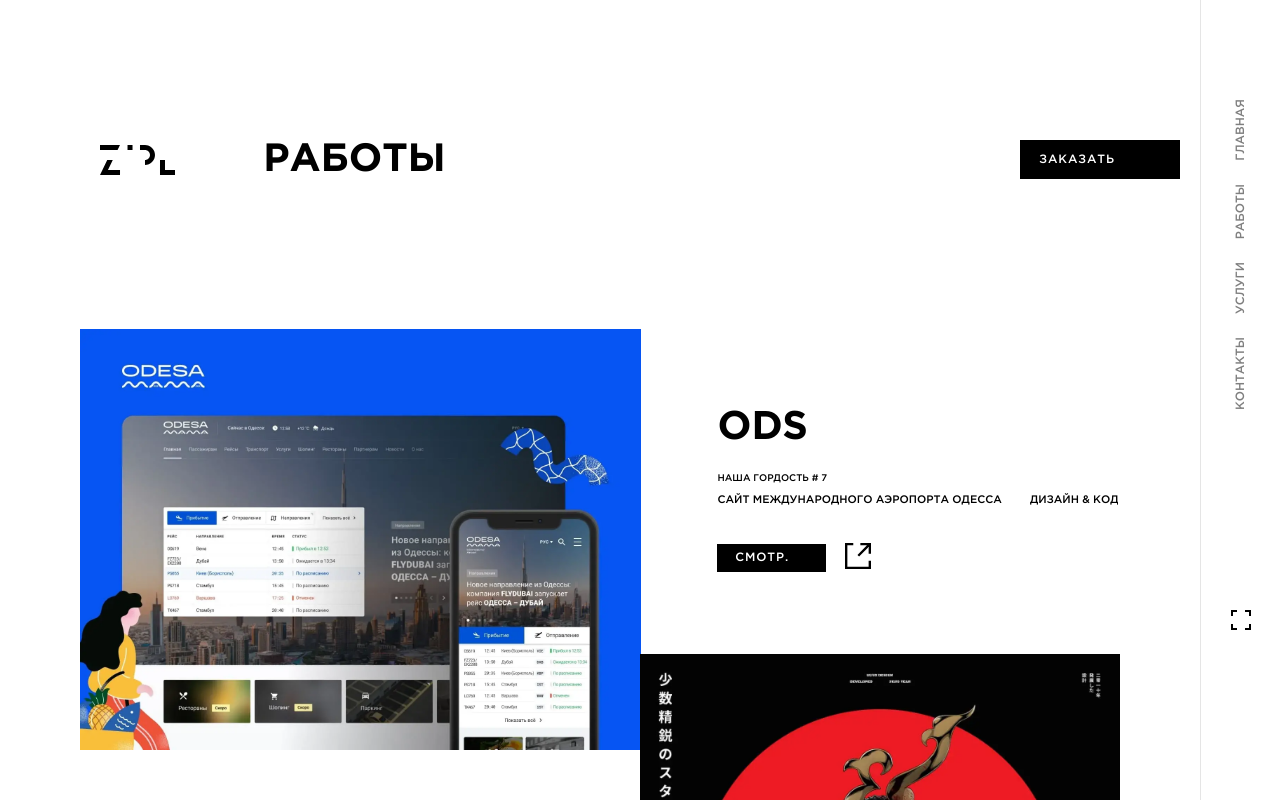
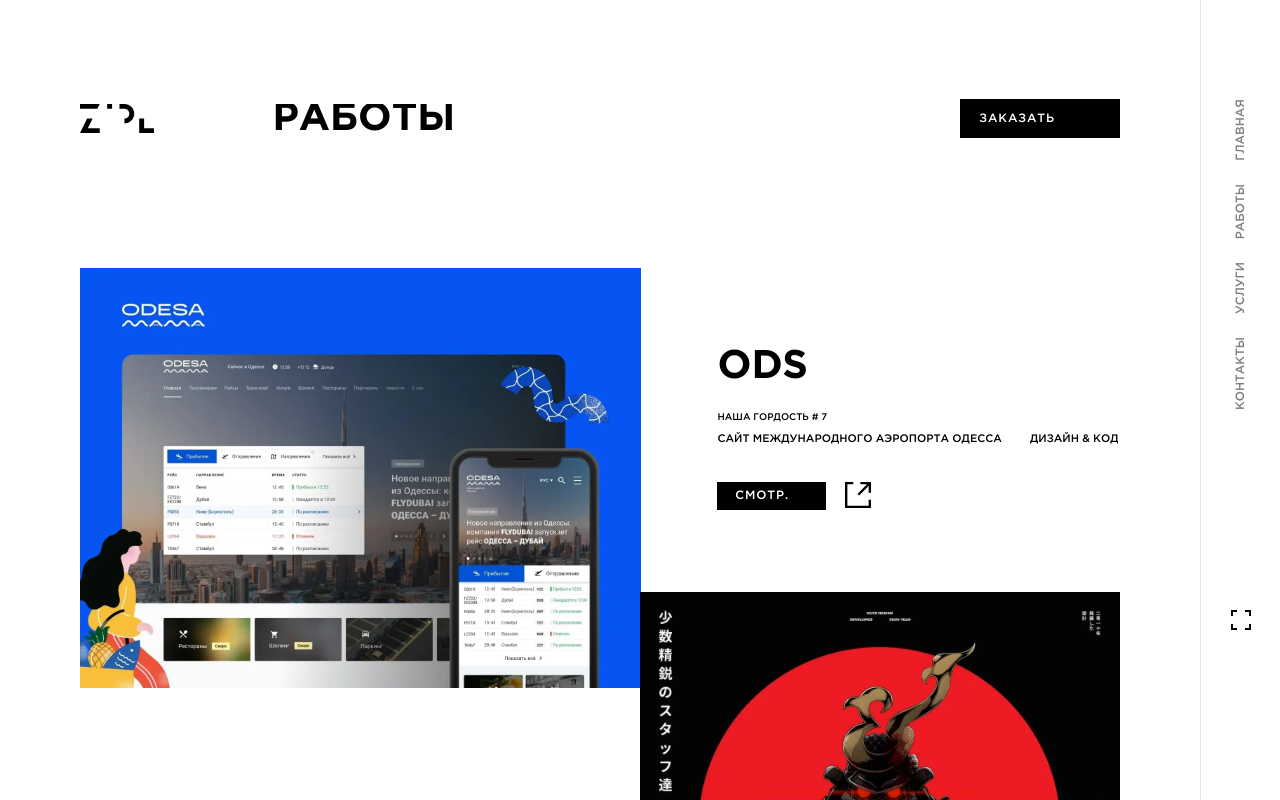
Before and after one commit to AnatolyKostarev/kojo, a React (Create React App) app: page /works in a window 1280 px wide. Shown: the top 800 px of the page. Built offline with nearby package versions, Linux system fonts and the light colour scheme.

Commit message:
Fix Headerworks comp styles to vh, vw

```diff
--- a/src/layouts/header/works/Headerworks.module.css
+++ b/src/layouts/header/works/Headerworks.module.css
@@ -1,10 +1,10 @@
 #header {
-  margin-bottom: 150px;
+  margin-bottom: 16.25vh;
 }
 
 .container {
-  max-width: 1920px;
-  padding: 0 100px 0;
+  max-width: 100vw;
+  padding: 0 6.25vw 0;
   box-sizing: content-box;
 }
 
@@ -12,16 +12,19 @@
   display: flex;
   justify-content: space-between;
   align-items: center;
-  padding-top: 140px;
-  max-width: 1560px;
+  padding: 12.34vh 6.25vw 0 0;
 }
 
 .header__logo {
   display: flex;
-  flex-basis: 32%;
   justify-content: space-between;
   align-items: center;
+  height: 3.7vh;
   overflow: hidden;
+}
+
+.header__logo a {
+  margin-right: 9.25vw;
 }
 
 .header__img {
@@ -49,13 +52,13 @@
 .logo {
   display: block;
   width: 100%;
-  height: auto;
+  height: 3.7vh;
 }
 
 .title {
   position: relative;
   font-family: "GothamProBold";
-  font-size: 4.93vh;
+  font-size: 4.94vh;
   line-height: 4.69vh;
   text-transform: uppercase;
   color: transparent;
```
